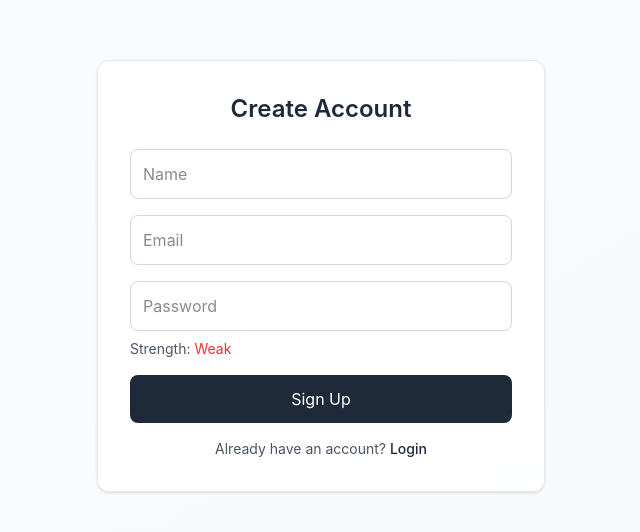
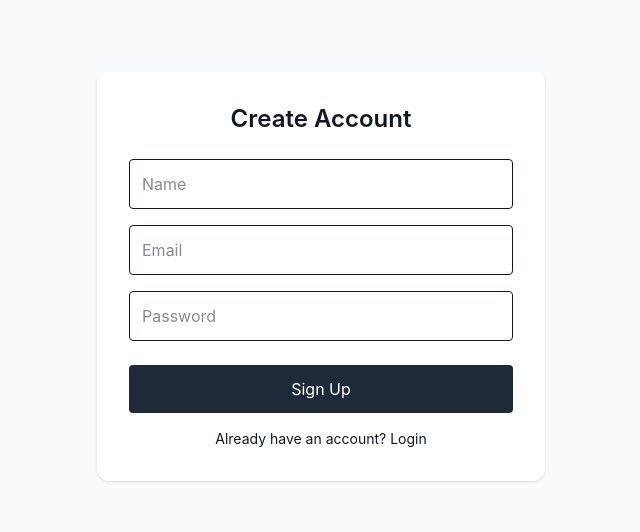
Before and after one commit to Mansha1505/focusflow, a React app in the folder frontend/: page /register in a window 1280 px wide. Shown: the part 124-656 px from the top of the page, without its empty margins (319-959 px from the left). Built offline with nearby package versions, Linux system fonts and the light colour scheme; the HTML template or start-up script is replaced by a standard one.

Commit message:
final frontend fix

```diff
--- a/frontend/src/pages/LoginPage.jsx
+++ b/frontend/src/pages/LoginPage.jsx
@@ -1,5 +1,4 @@
 import { useState } from "react";
-import axios from "axios";
 import { useNavigate, Link } from "react-router-dom";
 
 function LoginPage() {
@@ -9,28 +8,48 @@ function LoginPage() {
   const navigate = useNavigate();
 
   const handleLogin = async () => {
+    if (!email.trim() || !password.trim()) {
+      alert("Please fill all fields");
+      return;
+    }
+
     try {
-      const res = await axios.post(
-        "http://localhost:5000/api/auth/login",
-        { email, password }
+      console.log("Login:", email, password);
+
+      const res = await fetch(
+        "https://focusflow-backend-5tcg.onrender.com/api/auth/login",
+        {
+          method: "POST",
+          headers: {
+            "Content-Type": "application/json",
+          },
+          body: JSON.stringify({
+            email: email.trim(),
+            password: password.trim(),
+          }),
+        }
       );
 
-      localStorage.setItem("token", res.data.token);
+      const data = await res.json();
+
+      if (!res.ok) {
+        throw new Error(data.message || "Login failed");
+      }
+
+      localStorage.setItem("token", data.token);
+
+      alert("Login successful!");
       navigate("/dashboard");
     } catch (err) {
-      alert("Invalid credentials");
+      console.log(err);
+      alert(err.message);
     }
   };
 
   return (
     <div className="min-h-screen flex items-center justify-center bg-[#f8fafc]">
-
-      {/* subtle gradient layer */}
-      <div className="absolute inset-0 bg-gradient-to-br from-white via-transparent to-slate-100 opacity-60"></div>
-
-      <div className="relative bg-white/90 backdrop-blur-sm p-8 rounded-xl shadow-sm w-full max-w-md border border-gray-200">
-
-        <h2 className="text-2xl font-semibold mb-6 text-center text-gray-800">
+      <div className="bg-white p-8 rounded-xl shadow-sm w-full max-w-md">
+        <h2 className="text-2xl font-semibold mb-6 text-center">
           Welcome Back
         </h2>
 
@@ -39,7 +58,7 @@ function LoginPage() {
           placeholder="Email"
           value={email}
           onChange={(e) => setEmail(e.target.value)}
-          className="w-full mb-4 p-3 rounded-lg border border-gray-300 focus:outline-none focus:ring-1 focus:ring-gray-400"
+          className="w-full mb-4 p-3 border rounded"
         />
 
         <input
@@ -47,23 +66,20 @@ function LoginPage() {
           placeholder="Password"
           value={password}
           onChange={(e) => setPassword(e.target.value)}
-          className="w-full mb-6 p-3 rounded-lg border border-gray-300 focus:outline-none focus:ring-1 focus:ring-gray-400"
+          className="w-full mb-6 p-3 border rounded"
         />
 
         <button
           onClick={handleLogin}
-          className="w-full bg-gray-800 text-white py-3 rounded-lg hover:bg-gray-700 transition"
+          className="w-full bg-gray-800 text-white py-3 rounded"
         >
           Sign In
         </button>
 
-        <p className="text-center mt-4 text-sm text-gray-600">
+        <p className="text-center mt-4 text-sm">
           Don’t have an account?{" "}
-          <Link to="/register" className="text-gray-800 font-medium">
-            Register
-          </Link>
+          <Link to="/register">Register</Link>
         </p>
-
       </div>
     </div>
   );
--- a/frontend/src/pages/RegisterPage.jsx
+++ b/frontend/src/pages/RegisterPage.jsx
@@ -1,5 +1,4 @@
 import { useState } from "react";
-import axios from "axios";
 import { useNavigate, Link } from "react-router-dom";
 
 function RegisterPage() {
@@ -9,38 +8,49 @@ function RegisterPage() {
 
   const navigate = useNavigate();
 
-  const getStrength = () => {
-    if (password.length < 6) return "Weak";
-    if (password.match(/[A-Z]/) && password.match(/[0-9]/))
-      return "Strong";
-    return "Medium";
-  };
+  const handleRegister = async () => {
+    // ✅ Frontend validation
+    if (!name.trim() || !email.trim() || !password.trim()) {
+      alert("Please fill all fields");
+      return;
+    }
 
-  const strength = getStrength();
+    try {
+      console.log("Sending:", name, email, password); // debug
 
-  const handleRegister = async () => {
-    try {
-      await axios.post(
-        "http://localhost:5000/api/auth/register",
-        { name, email, password }
+      const res = await fetch(
+        "https://focusflow-backend-5tcg.onrender.com/api/auth/register",
+        {
+          method: "POST",
+          headers: {
+            "Content-Type": "application/json",
+          },
+          body: JSON.stringify({
+            name: name.trim(),
+            email: email.trim(),
+            password: password.trim(),
+          }),
+        }
       );
+
+      const data = await res.json();
+
+      if (!res.ok) {
+        throw new Error(data.message || "Registration failed");
+      }
 
       alert("Registered successfully!");
       navigate("/login");
     } catch (err) {
-      alert("Registration failed");
+      console.log(err);
+      alert(err.message);
     }
   };
 
   return (
     <div className="min-h-screen flex items-center justify-center bg-[#f8fafc]">
-
-      {/* subtle gradient */}
-      <div className="absolute inset-0 bg-gradient-to-br from-white via-transparent to-slate-100 opacity-60"></div>
-
-      <div className="relative bg-white/90 backdrop-blur-sm p-8 rounded-xl shadow-sm w-full max-w-md border border-gray-200">
-
-        <h2 className="text-2xl font-semibold mb-6 text-center text-gray-800">
+      <div className="bg-white p-8 rounded-xl shadow-sm w-full max-w-md">
+        <h2 className="text-2xl font-semibold mb-6 text-center">
           Create Account
         </h2>
 
@@ -49,7 +59,7 @@ function RegisterPage() {
           placeholder="Name"
           value={name}
           onChange={(e) => setName(e.target.value)}
-          className="w-full mb-4 p-3 rounded-lg border border-gray-300 focus:outline-none focus:ring-1 focus:ring-gray-400"
+          className="w-full mb-4 p-3 border rounded"
         />
 
         <input
@@ -57,7 +67,7 @@ function RegisterPage() {
           placeholder="Email"
           value={email}
           onChange={(e) => setEmail(e.target.value)}
-          className="w-full mb-4 p-3 rounded-lg border border-gray-300 focus:outline-none focus:ring-1 focus:ring-gray-400"
+          className="w-full mb-4 p-3 border rounded"
         />
 
         <input
@@ -65,38 +75,20 @@ function RegisterPage() {
           placeholder="Password"
           value={password}
           onChange={(e) => setPassword(e.target.value)}
-          className="w-full mb-2 p-3 rounded-lg border border-gray-300 focus:outline-none focus:ring-1 focus:ring-gray-400"
+          className="w-full mb-6 p-3 border rounded"
         />
-
-        <p className="text-sm mb-4 text-gray-600">
-          Strength:{" "}
-          <span
-            className={
-              strength === "Weak"
-                ? "text-red-500"
-                : strength === "Medium"
-                ? "text-yellow-500"
-                : "text-green-500"
-            }
-          >
-            {strength}
-          </span>
-        </p>
 
         <button
           onClick={handleRegister}
-          className="w-full bg-gray-800 text-white py-3 rounded-lg hover:bg-gray-700 transition"
+          className="w-full bg-gray-800 text-white py-3 rounded"
         >
           Sign Up
         </button>
 
-        <p className="text-center mt-4 text-sm text-gray-600">
+        <p className="text-center mt-4 text-sm">
           Already have an account?{" "}
-          <Link to="/login" className="text-gray-800 font-medium">
-            Login
-          </Link>
+          <Link to="/login">Login</Link>
         </p>
-
       </div>
     </div>
   );
```
